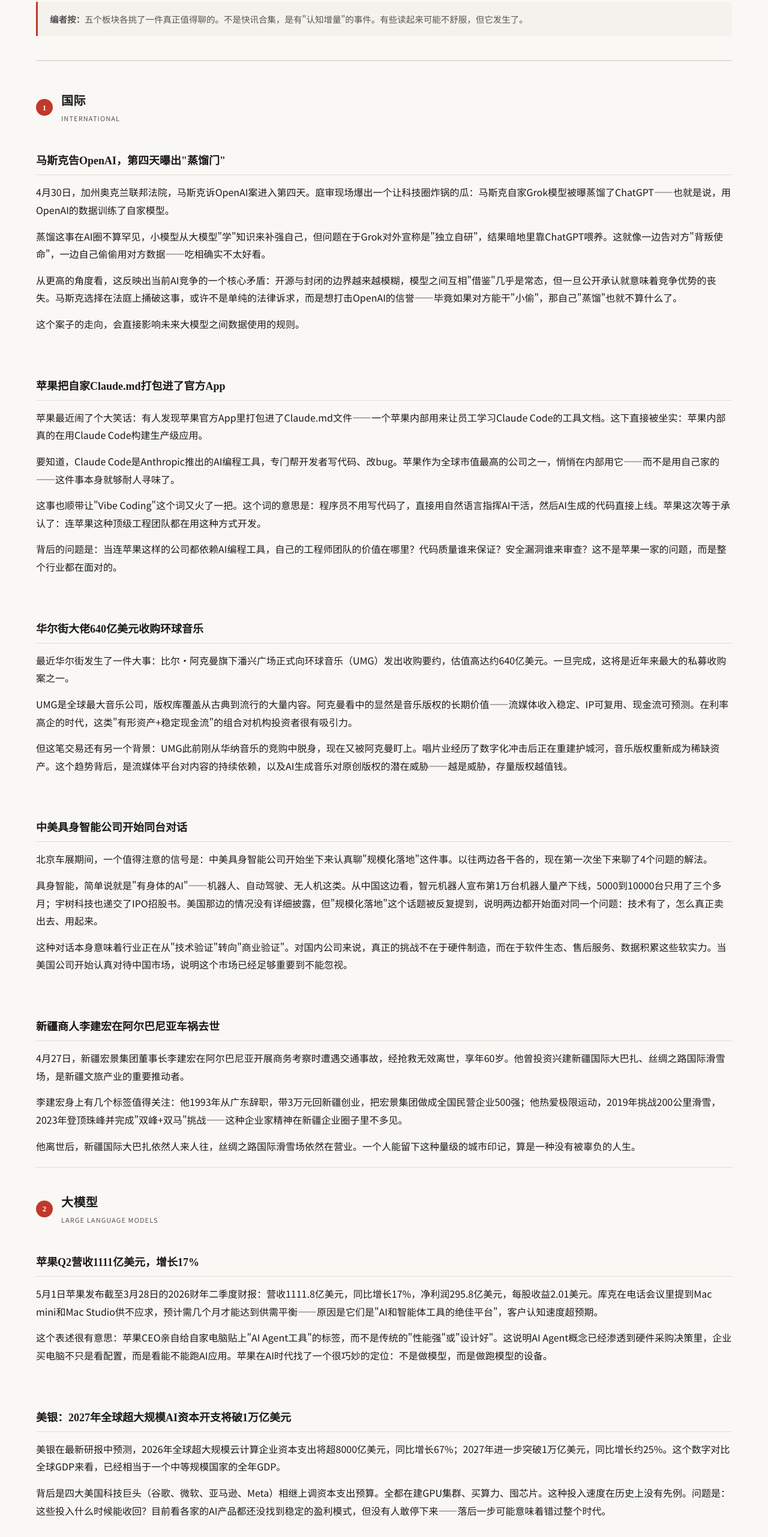
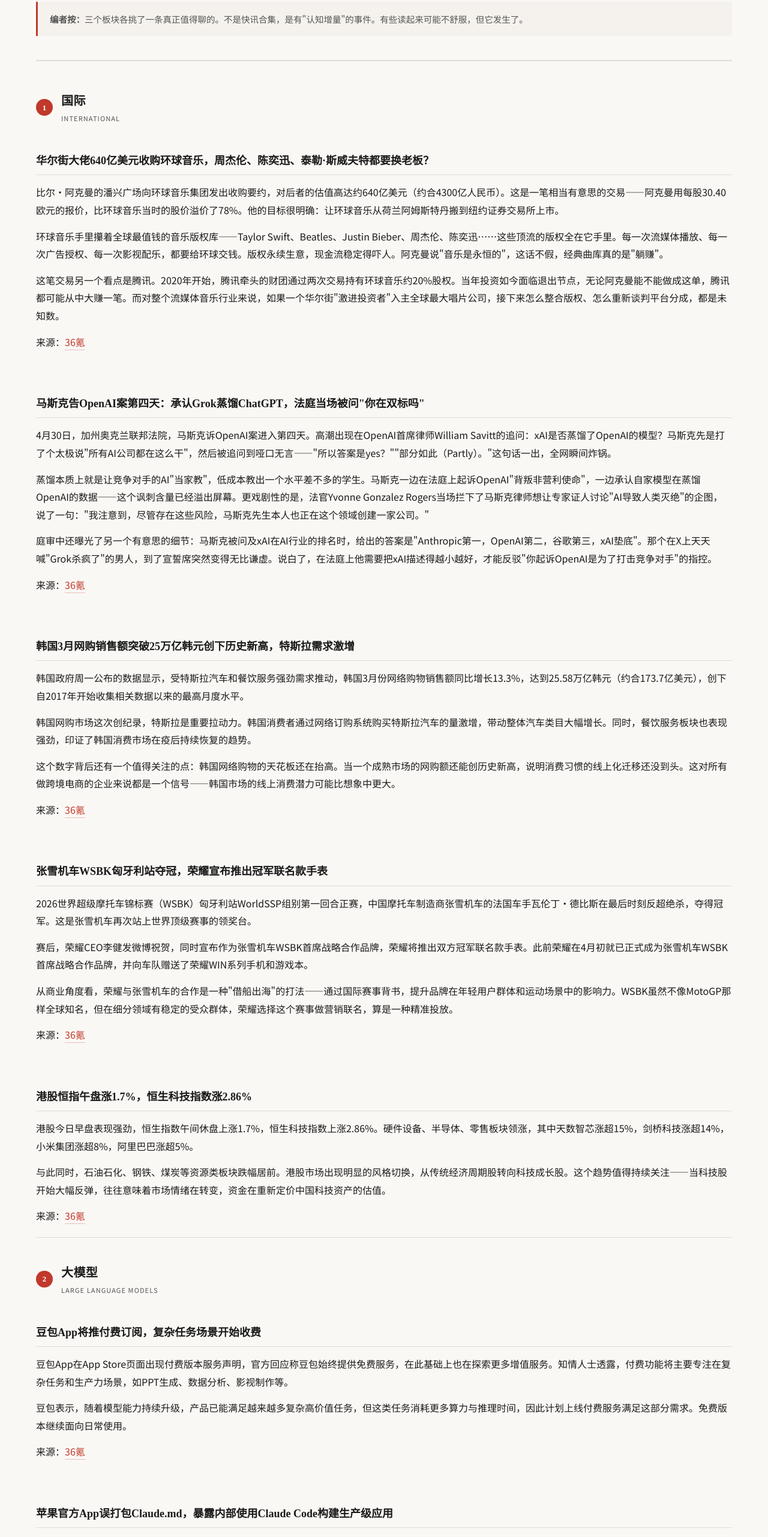
Before and after one commit to x-half/tyche, a Next.js app in the folder news-site/: page /articles/2026-05-04 in a window 1280 px wide. Shown: the part 234-2797 px from the top of the page at 60% size. Built offline with nearby package versions, Linux system fonts and the light colour scheme.

Commit message:
feat: 日报 2026-05-04

```diff
--- a/news-site/app/articles/2026-05-04/page.tsx
+++ b/news-site/app/articles/2026-05-04/page.tsx
@@ -2,7 +2,7 @@
 
 export const metadata: Metadata = {
   title: '📮 2026.05.04 · 国际・AI・Agent 日报',
-  description: '马斯克诉OpenAI案曝Grok蒸馏ChatGPT，苹果App误打包Claude.md，小米SU7锁单超7万台，AI智能体加速进入汽车座舱',
+  description: '马斯克法庭上承认Grok蒸馏ChatGPT、潘兴广场640亿美元收购环球音乐、苹果误打包Claude.md进入官方App',
 }
 
 export default function ArticlePage() {
@@ -22,7 +22,7 @@
           </div>
           <h1>国际・AI・Agent 日报</h1>
           <div className="article-note">
-            <strong>编者按：</strong>五个板块各挑了一件真正值得聊的。不是快讯合集，是有"认知增量"的事件。有些读起来可能不舒服，但它发生了。
+            <strong>编者按：</strong>三个板块各挑了一条真正值得聊的。不是快讯合集，是有"认知增量"的事件。有些读起来可能不舒服，但它发生了。
           </div>
         </section>
 
@@ -37,40 +37,42 @@
           </div>
 
           <div className="article-sub">
-            <h3>马斯克告OpenAI，第四天曝出"蒸馏门"</h3>
-            <p>4月30日，加州奥克兰联邦法院，马斯克诉OpenAI案进入第四天。庭审现场爆出一个让科技圈炸锅的瓜：马斯克自家Grok模型被曝蒸馏了ChatGPT——也就是说，用OpenAI的数据训练了自家模型。</p>
-            <p>蒸馏这事在AI圈不算罕见，小模型从大模型"学"知识来补强自己，但问题在于Grok对外宣称是"独立自研"，结果暗地里靠ChatGPT喂养。这就像一边告对方"背叛使命"，一边自己偷偷用对方数据——吃相确实不太好看。</p>
-            <p>从更高的角度看，这反映出当前AI竞争的一个核心矛盾：开源与封闭的边界越来越模糊，模型之间互相"借鉴"几乎是常态，但一旦公开承认就意味着竞争优势的丧失。马斯克选择在法庭上捅破这事，或许不是单纯的法律诉求，而是想打击OpenAI的信誉——毕竟如果对方能干"小偷"，那自己"蒸馏"也就不算什么了。</p>
-            <p>这个案子的走向，会直接影响未来大模型之间数据使用的规则。</p>
+            <h3>华尔街大佬640亿美元收购环球音乐，周杰伦、陈奕迅、泰勒·斯威夫特都要换老板？</h3>
+            <p>比尔·阿克曼的潘兴广场向环球音乐集团发出收购要约，对后者的估值高达约640亿美元（约合4300亿人民币）。这是一笔相当有意思的交易——阿克曼用每股30.40欧元的报价，比环球音乐当时的股价溢价了78%。他的目标很明确：让环球音乐从荷兰阿姆斯特丹搬到纽约证券交易所上市。</p>
+            <p>环球音乐手里攥着全球最值钱的音乐版权库——Taylor Swift、Beatles、Justin Bieber、周杰伦、陈奕迅……这些顶流的版权全在它手里。每一次流媒体播放、每一次广告授权、每一次影视配乐，都要给环球交钱。版权永续生意，现金流稳定得吓人。阿克曼说"音乐是永恒的"，这话不假，经典曲库真的是"躺赚"。</p>
+            <p>这笔交易另一个看点是腾讯。2020年开始，腾讯牵头的财团通过两次交易持有环球音乐约20%股权。当年投资如今面临退出节点，无论阿克曼能不能做成这单，腾讯都可能从中大赚一笔。而对整个流媒体音乐行业来说，如果一个华尔街"激进投资者"入主全球最大唱片公司，接下来怎么整合版权、怎么重新谈判平台分成，都是未知数。</p>
+            <p>来源：<a href="https://36kr.com/p/3791838183234816" target="_blank">36氪</a></p>
           </div>
 
           <div className="article-sub">
-            <h3>苹果把自家Claude.md打包进了官方App</h3>
-            <p>苹果最近闹了个大笑话：有人发现苹果官方App里打包进了Claude.md文件——一个苹果内部用来让员工学习Claude Code的工具文档。这下直接被坐实：苹果内部真的在用Claude Code构建生产级应用。</p>
-            <p>要知道，Claude Code是Anthropic推出的AI编程工具，专门帮开发者写代码、改bug。苹果作为全球市值最高的公司之一，悄悄在内部用它——而不是用自己家的——这件事本身就够耐人寻味了。</p>
-            <p>这事也顺带让"Vibe Coding"这个词又火了一把。这个词的意思是：程序员不用写代码了，直接用自然语言指挥AI干活，然后AI生成的代码直接上线。苹果这次等于承认了：连苹果这种顶级工程团队都在用这种方式开发。</p>
-            <p>背后的问题是：当连苹果这样的公司都依赖AI编程工具，自己的工程师团队的价值在哪里？代码质量谁来保证？安全漏洞谁来审查？这不是苹果一家的问题，而是整个行业都在面对的。</p>
+            <h3>马斯克告OpenAI案第四天：承认Grok蒸馏ChatGPT，法庭当场被问"你在双标吗"</h3>
+            <p>4月30日，加州奥克兰联邦法院，马斯克诉OpenAI案进入第四天。高潮出现在OpenAI首席律师William Savitt的追问：xAI是否蒸馏了OpenAI的模型？马斯克先是打了个太极说"所有AI公司都在这么干"，然后被追问到哑口无言——"所以答案是yes？""部分如此（Partly）。"这句话一出，全网瞬间炸锅。</p>
+            <p>蒸馏本质上就是让竞争对手的AI"当家教"，低成本教出一个水平差不多的学生。马斯克一边在法庭上起诉OpenAI"背叛非营利使命"，一边承认自家模型在蒸馏OpenAI的数据——这个讽刺含量已经溢出屏幕。更戏剧性的是，法官Yvonne Gonzalez Rogers当场拦下了马斯克律师想让专家证人讨论"AI导致人类灭绝"的企图，说了一句："我注意到，尽管存在这些风险，马斯克先生本人也正在这个领域创建一家公司。"</p>
+            <p>庭审中还曝光了另一个有意思的细节：马斯克被问及xAI在AI行业的排名时，给出的答案是"Anthropic第一，OpenAI第二，谷歌第三，xAI垫底"。那个在X上天天喊"Grok杀疯了"的男人，到了宣誓席突然变得无比谦虚。说白了，在法庭上他需要把xAI描述得越小越好，才能反驳"你起诉OpenAI是为了打击竞争对手"的指控。</p>
+            <p>来源：<a href="https://36kr.com/p/3791460373929221" target="_blank">36氪</a></p>
           </div>
 
           <div className="article-sub">
-            <h3>华尔街大佬640亿美元收购环球音乐</h3>
-            <p>最近华尔街发生了一件大事：比尔·阿克曼旗下潘兴广场正式向环球音乐（UMG）发出收购要约，估值高达约640亿美元。一旦完成，这将是近年来最大的私募收购案之一。</p>
-            <p>UMG是全球最大音乐公司，版权库覆盖从古典到流行的大量内容。阿克曼看中的显然是音乐版权的长期价值——流媒体收入稳定、IP可复用、现金流可预测。在利率高企的时代，这类"有形资产+稳定现金流"的组合对机构投资者很有吸引力。</p>
-            <p>但这笔交易还有另一个背景：UMG此前刚从华纳音乐的竞购中脱身，现在又被阿克曼盯上。唱片业经历了数字化冲击后正在重建护城河，音乐版权重新成为稀缺资产。这个趋势背后，是流媒体平台对内容的持续依赖，以及AI生成音乐对原创版权的潜在威胁——越是威胁，存量版权越值钱。</p>
+            <h3>韩国3月网购销售额突破25万亿韩元创下历史新高，特斯拉需求激增</h3>
+            <p>韩国政府周一公布的数据显示，受特斯拉汽车和餐饮服务强劲需求推动，韩国3月份网络购物销售额同比增长13.3%，达到25.58万亿韩元（约合173.7亿美元），创下自2017年开始收集相关数据以来的最高月度水平。</p>
+            <p>韩国网购市场这次创纪录，特斯拉是重要拉动力。韩国消费者通过网络订购系统购买特斯拉汽车的量激增，带动整体汽车类目大幅增长。同时，餐饮服务板块也表现强劲，印证了韩国消费市场在疫后持续恢复的趋势。</p>
+            <p>这个数字背后还有一个值得关注的点：韩国网络购物的天花板还在抬高。当一个成熟市场的网购额还能创历史新高，说明消费习惯的线上化迁移还没到头。这对所有做跨境电商的企业来说都是一个信号——韩国市场的线上消费潜力可能比想象中更大。</p>
+            <p>来源：<a href="https://36kr.com/newsflashes/3794527211707398" target="_blank">36氪</a></p>
           </div>
 
           <div className="article-sub">
-            <h3>中美具身智能公司开始同台对话</h3>
-            <p>北京车展期间，一个值得注意的信号是：中美具身智能公司开始坐下来认真聊"规模化落地"这件事。以往两边各干各的，现在第一次坐下来聊了4个问题的解法。</p>
-            <p>具身智能，简单说就是"有身体的AI"——机器人、自动驾驶、无人机这类。从中国这边看，智元机器人宣布第1万台机器人量产下线，5000到10000台只用了三个多月；宇树科技也递交了IPO招股书。美国那边的情况没有详细披露，但"规模化落地"这个话题被反复提到，说明两边都开始面对同一个问题：技术有了，怎么真正卖出去、用起来。</p>
-            <p>这种对话本身意味着行业正在从"技术验证"转向"商业验证"。对国内公司来说，真正的挑战不在于硬件制造，而在于软件生态、售后服务、数据积累这些软实力。当美国公司开始认真对待中国市场，说明这个市场已经足够重要到不能忽视。</p>
+            <h3>张雪机车WSBK匈牙利站夺冠，荣耀宣布推出冠军联名款手表</h3>
+            <p>2026世界超级摩托车锦标赛（WSBK）匈牙利站WorldSSP组别第一回合正赛，中国摩托车制造商张雪机车的法国车手瓦伦丁·德比斯在最后时刻反超绝杀，夺得冠军。这是张雪机车再次站上世界顶级赛事的领奖台。</p>
+            <p>赛后，荣耀CEO李健发微博祝贺，同时宣布作为张雪机车WSBK首席战略合作品牌，荣耀将推出双方冠军联名款手表。此前荣耀在4月初就已正式成为张雪机车WSBK首席战略合作品牌，并向车队赠送了荣耀WIN系列手机和游戏本。</p>
+            <p>从商业角度看，荣耀与张雪机车的合作是一种"借船出海"的打法——通过国际赛事背书，提升品牌在年轻用户群体和运动场景中的影响力。WSBK虽然不像MotoGP那样全球知名，但在细分领域有稳定的受众群体，荣耀选择这个赛事做营销联名，算是一种精准投放。</p>
+            <p>来源：<a href="https://36kr.com/p/3792228036615430" target="_blank">36氪</a></p>
           </div>
 
           <div className="article-sub">
-            <h3>新疆商人李建宏在阿尔巴尼亚车祸去世</h3>
-            <p>4月27日，新疆宏景集团董事长李建宏在阿尔巴尼亚开展商务考察时遭遇交通事故，经抢救无效离世，享年60岁。他曾投资兴建新疆国际大巴扎、丝绸之路国际滑雪场，是新疆文旅产业的重要推动者。</p>
-            <p>李建宏身上有几个标签值得关注：他1993年从广东辞职，带3万元回新疆创业，把宏景集团做成全国民营企业500强；他热爱极限运动，2019年挑战200公里滑雪，2023年登顶珠峰并完成"双峰+双马"挑战——这种企业家精神在新疆企业圈子里不多见。</p>
-            <p>他离世后，新疆国际大巴扎依然人来人往，丝绸之路国际滑雪场依然在营业。一个人能留下这种量级的城市印记，算是一种没有被辜负的人生。</p>
+            <h3>港股恒指午盘涨1.7%，恒生科技指数涨2.86%</h3>
+            <p>港股今日早盘表现强劲，恒生指数午间休盘上涨1.7%，恒生科技指数上涨2.86%。硬件设备、半导体、零售板块领涨，其中天数智芯涨超15%，剑桥科技涨超14%，小米集团涨超8%，阿里巴巴涨超5%。</p>
+            <p>与此同时，石油石化、钢铁、煤炭等资源类板块跌幅居前。港股市场出现明显的风格切换，从传统经济周期股转向科技成长股。这个趋势值得持续关注——当科技股开始大幅反弹，往往意味着市场情绪在转变，资金在重新定价中国科技资产的估值。</p>
+            <p>来源：<a href="https://36kr.com/newsflashes/3794457822059523" target="_blank">36氪</a></p>
           </div>
         </section>
 
@@ -85,27 +87,31 @@
           </div>
 
           <div className="article-sub">
-            <h3>苹果Q2营收1111亿美元，增长17%</h3>
-            <p>5月1日苹果发布截至3月28日的2026财年二季度财报：营收1111.8亿美元，同比增长17%，净利润295.8亿美元，每股收益2.01美元。库克在电话会议里提到Mac mini和Mac Studio供不应求，预计需几个月才能达到供需平衡——原因是它们是"AI和智能体工具的绝佳平台"，客户认知速度超预期。</p>
-            <p>这个表述很有意思：苹果CEO亲自给自家电脑贴上"AI Agent工具"的标签，而不是传统的"性能强"或"设计好"。这说明AI Agent概念已经渗透到硬件采购决策里，企业买电脑不只是看配置，而是看能不能跑AI应用。苹果在AI时代找了一个很巧妙的定位：不是做模型，而是做跑模型的设备。</p>
+            <h3>豆包App将推付费订阅，复杂任务场景开始收费</h3>
+            <p>豆包App在App Store页面出现付费版本服务声明，官方回应称豆包始终提供免费服务，在此基础上也在探索更多增值服务。知情人士透露，付费功能将主要专注在复杂任务和生产力场景，如PPT生成、数据分析、影视制作等。</p>
+            <p>豆包表示，随着模型能力持续升级，产品已能满足越来越多复杂高价值任务，但这类任务消耗更多算力与推理时间，因此计划上线付费服务满足这部分需求。免费版本继续面向日常使用。</p>
+            <p>来源：<a href="https://36kr.com/newsflashes/3794495772712195" target="_blank">36氪</a></p>
           </div>
 
           <div className="article-sub">
-            <h3>美银：2027年全球超大规模AI资本开支将破1万亿美元</h3>
-            <p>美银在最新研报中预测，2026年全球超大规模云计算企业资本支出将超8000亿美元，同比增长67%；2027年进一步突破1万亿美元，同比增长约25%。这个数字对比全球GDP来看，已经相当于一个中等规模国家的全年GDP。</p>
-            <p>背后是四大美国科技巨头（谷歌、微软、亚马逊、Meta）相继上调资本支出预算。全都在建GPU集群、买算力、囤芯片。这种投入速度在历史上没有先例。问题是：这些投入什么时候能收回？目前看各家的AI产品都还没找到稳定的盈利模式，但没有人敢停下来——落后一步可能意味着错过整个时代。</p>
+            <h3>苹果官方App误打包Claude.md，暴露内部使用Claude Code构建生产级应用</h3>
+            <p>苹果官方Apple Support应用v5.13版本更新中意外夹带了Claude.md文件，被MacRumors分析师Aaron Perris发现并曝光。泄露文件揭示了Apple Support的对话系统架构：Juno AI负责自动应答，Live Agents负责真人客服接管，两套后端通过Protocol协议层无缝切换。</p>
+            <p>消息系统的三角色设计尤其值得注意：用户、苹果真人客服、AI三种身份走同一套处理流程，用户无法区分对面到底是人还是AI。苹果已紧急撤回该版本。</p>
+            <p>这再次印证了苹果与Anthropic的深度合作——彭博社Mark Gurman三个月前就报道过"Apple runs on Anthropic at this point"。有趣的是，苹果选择Claude而非Gemini来构建内部开发工具。</p>
+            <p>来源：<a href="https://36kr.com/p/3791662444911617" target="_blank">36氪</a></p>
           </div>
 
           <div className="article-sub">
-            <h3>腾讯增持游戏科学至24%，成唯一外部投资方</h3>
-            <p>游戏科学（代表作《黑神话：悟空》）完成股权调整，英雄游戏退出，腾讯增持后持股达24%，成为唯一外部投资方。腾讯2021年初次入股5%，这次是额外受让英雄游戏19%股权。变更后腾讯表示将尊重创意，游戏科学保持独立运营。</p>
-            <p>这个消息对游戏行业来说不算意外——《黑神话》卖了几千万份，证明了中国开发商能做出全球级3A产品。腾讯的策略很清晰：不控制、给资源、等着收成。这种"财务投资+生态赋能"的模式，比当年"抄袭+代理"的玩法体面多了。</p>
+            <h3>卓驭发布面向移动物理AI的原生多模态基础模型，转型成为生存法则</h3>
+            <p>卓驭科技在北京车展发布了面向移动物理AI的原生多模态基础模型。卓驭副总裁于贝贝表示，算法厂商向物理AI转型不是迎合资本市场的想象空间，而是关乎存亡的生存法则。</p>
+            <p>卓驭透露，其移动基座模型正在打破传统Tier 1"卖硬件、收开发费"的单一商业模式，探索基于订阅、利润分成和"动作令牌"的新商业形态。</p>
+            <p>来源：<a href="https://36kr.com/p/3789475357400068" target="_blank">36氪</a></p>
           </div>
 
           <div className="article-sub">
-            <h3>兆易创新：2D NAND供需失衡加剧，价格可能持续上行</h3>
-            <p>兆易创新在投资者关系活动中透露，2D NAND供应缺口非常大，供需失衡态势还在加剧，中长期来看价格可能持续上行。这个消息指向的是AI驱动的一个细分需求：更大容量的存储方案正在向2D NAND转移，因为AI推理需要高速本地存储。</p>
-            <p>这对中国市场来说是利好：兆易创新是国产存储芯片公司，这波供需失衡如果持续，国产替代的空间会更大。但也要注意：日本、韩国竞争对手同样在扩产，这轮景气周期能持续多久存在不确定性。</p>
+            <h3>精锻科技机器人业务尚未形成销售收入，2026年陆续到位</h3>
+            <p>精锻科技在业绩说明会表示，公司机器人相关业务目前仍处于研发和市场开拓阶段，量产设备计划于2026年陆续到位并安装调试，但规模化生产需待客户验证通过及订单落地，具体时间表存在不确定性。</p>
+            <p>来源：<a href="https://36kr.com/newsflashes/3794483360046337" target="_blank">36氪</a></p>
           </div>
         </section>
 
@@ -120,23 +126,20 @@
           </div>
 
           <div className="article-sub">
-            <h3>AI智能体上车元年，座舱正在被重新定义</h3>
-            <p>2026北京车展最清晰的一个信号：AI智能体上车元年已经到来。火山引擎发布新一代汽车AI方案，主打端到端AI座舱架构，可以用一个大模型联动车控、智驾、导航和座舱——从"会聊天"升级到"会干活"。上汽荣威与火山引擎合作的"家越"系列首款车下半年量产，奇瑞、东风、吉利也都在跟进。</p>
-            <p>这个转变的核心是：座舱竞争不再靠配置堆叠（屏幕、冰箱、零重力座椅都已经标准化），而是转向"谁更能理解用户、主动服务"。当用户说"有点冷"，车不再只是回答天气，而是主动调空调和座椅加热。这种体验差异才是真正的竞争力。</p>
-            <p>但挑战也很现实：AI调用车辆能力必须经过严格的权限分层和安全冗余——方向盘、刹车不可能交给AI随便动。双方的合作模式不再是线性采购，而是要共同进入整车开发流程。真正跑通的原生AI车，开发周期可能需要30-36个月，比传统车型长50%。</p>
+            <h3>中美具身公司在硅谷激辩四大问题：数据、模型架构、灵巧手、规模化落地</h3>
+            <p>4月28日，魔法原子在圣何塞发起全球具身智能创新大会（GEIS），Openmind、PrismaX、Chestnut Robotics等硅谷具身公司参会。会上讨论了四个核心问题：</p>
+            <p>第一，合成数据vs真实数据。亚马逊前沿AI与机器人研究院科学家Haozhi Qi认为，合成数据适用于学习单一反应基本技能，但长程技能（如做早餐）需要真实数据训练。英伟达GEAR Lab采用50%模拟数据、40%真实数据的混合策略。</p>
+            <p>第二，VLA是否是最优架构。VLA因强大任务泛化能力成为主流，但存在触觉和本体感知短板。业内共识是未来传感器和硬件发展后，算法也会迭代。</p>
+            <p>第三，灵巧手设计路线之争。连杆、腱绳、直驱三种方案各有优劣，Chestnut Robotics选择了混合架构路线。</p>
+            <p>第四，规模化落地的关键。OpenMind创始人斯坦福大学教授Jan Liphardt总结：机器人进入真实世界，越早越好。实验室无法模拟复杂现实场景，真实部署才能持续迭代。</p>
+            <p>来源：<a href="https://36kr.com/p/3792155815304450" target="_blank">36氪</a></p>
           </div>
 
           <div className="article-sub">
-            <h3>豆包大模型批量上车，吉利、理想、大众都在列</h3>
-            <p>北京车展期间，豆包大模型出现在多款新车上：奔驰纯电GLC、上汽奥迪E7X、上汽大众ID. ERA 9X、奇瑞星途EX7、一汽红旗HS6 PHEV、别克至境E7。阿里通义千问也在加速进入汽车体系，长安、东风、比亚迪、吉利、长城、理想均已宣布接入。</p>
-            <p>但这些合作多数停留在"调用API"的层面，没有做到真正的深度定制。去年多个品牌宣布接入DeepSeek后，更多是完成了一次AI营销，并没有让车辆具备完整的智能体能力。真正有价值的合作，是把大模型前置到产品定义阶段，重新设计整车架构和交互方式。</p>
-            <p>这也印证了一个行业判断：未来汽车竞争的核心是"整车级AI能力"，而不是"有没有接入大模型"。平台化能力、数据闭环、持续迭代才是护城河。</p>
-          </div>
-
-          <div className="article-sub">
-            <h3>小米SU7锁单超7万台，YU7 GT月底发布</h3>
-            <p>5月2日雷军宣布，新一代SU7锁单已超7万台。4月交付量超过30000台，环比大增万台。小米同时宣布YU7家族的旗舰YU7 GT将在5月底发布，定位适合长途旅行的跑车级SUV。4月24日北京车展上，小米超跑Vision GT概念车也已在国内首次亮相。</p>
-            <p>对小米来说，2026全年目标是55万辆。这个数字相比2025年的41万辆又上了一个台阶。值得关注的是，小米汽车成立来首次任命CTO——胡峥楠出任集团副总裁、汽车部CTO，而宋钢（前特斯拉上海工厂负责人）出任副总裁兼参谋长。两个汽车行业老将加盟，说明小米在从"互联网造车"向"真正的汽车公司"过渡。</p>
+            <h3>智元机器人第1万台下线，宇树科技IPO招股书披露5500台出货量</h3>
+            <p>2026年4月以来，具身智能行业进入数字竞速阶段。智元机器人宣布第1万台机器人量产下线，从5000台到10000台仅用了三个多月。宇树科技IPO招股书也披露了激进商业化数据：2025年营收17.07亿元，出货量超过5500台，海外营收占总营收50%以上。</p>
+            <p>魔法原子提出了更激进的营收目标：2036年实现140亿美元营收规模，并在硅谷召开全球发布会，发布Magic-Mix世界模型、MagicHand H01灵巧手和MagicBot X1人形机器人等产品。</p>
+            <p>来源：<a href="https://36kr.com/p/3792155815304450" target="_blank">36氪</a></p>
           </div>
         </section>
 
@@ -144,11 +147,10 @@
         <div className="summary-block">
           <h2>一句话总结</h2>
           <ul>
-            <li>马斯克诉OpenAI案曝Grok蒸馏ChatGPT，数据伦理成为大模型竞争的新战场</li>
-            <li>苹果内部用Claude Code开发被坐实，"Vibe Coding"已从创业公司蔓延到顶级大厂</li>
-            <li>AI智能体加速进入汽车座舱，座舱竞争从配置堆叠转向理解用户、主动服务</li>
-            <li>全球AI资本开支2027年将破万亿，四大厂都在囤算力，盈利模式还没想清楚</li>
-            <li>小米SU7锁单超7万台，中国新能源车渗透率持续攀升，合资品牌加速边缘化</li>
+            <li>马斯克在法庭上承认Grok蒸馏ChatGPT，暴露了AI行业"大家都在干"的灰色操作</li>
+            <li>阿克曼640亿美元收购环球音乐，腾讯持有的20%股权面临退出节点</li>
+            <li>苹果误打包Claude.md进官方App，坐实了"Apple runs on Anthropic"</li>
+            <li>具身智能进入量产竞速阶段，中国公司出海硅谷办会秀肌肉</li>
           </ul>
         </div>
 
```
